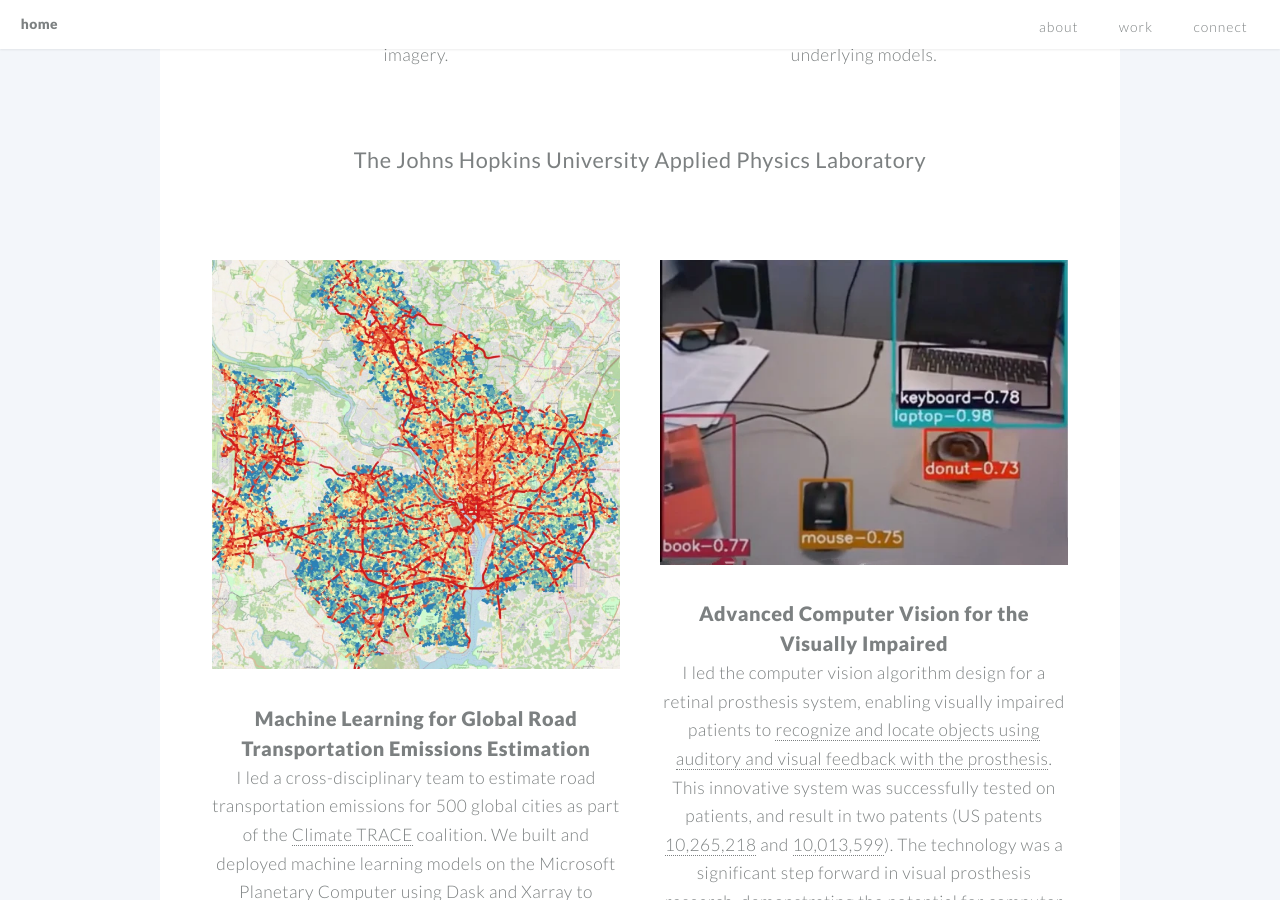
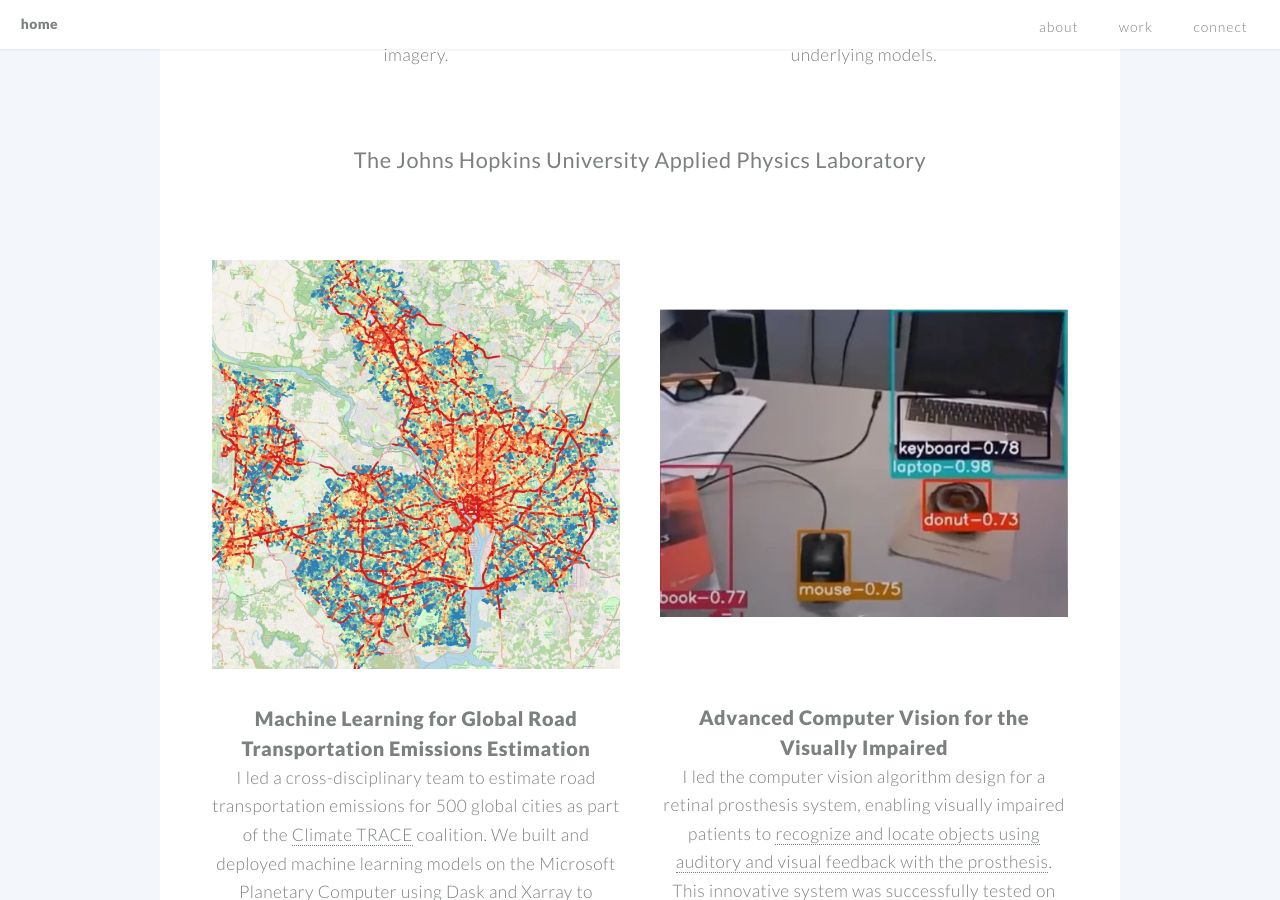
Before and after one commit to derekrollend/derekrollend.github.io, a Jekyll site: the page built from index.md, in a window 1280 px wide and 900 px high, scrolled down 2204 px. Built offline with Jekyll 4.4.1, drawn with Linux system fonts in a browser that asks for light colours.

Commit message:
Adds square obj detection image

```diff
--- a/_data/work.yml
+++ b/_data/work.yml
@@ -13,7 +13,7 @@ work:
       - item: apl_1.html
         image: /images/aadt_map.jpg
       - item: apl_2.html
-        image: /images/obj_detection.webp
+        image: /images/obj_detection_square.webp
 
   # - category: TrackMan
   #   items:
```
Also changed, not shown: images/obj_detection_square.webp (added).
